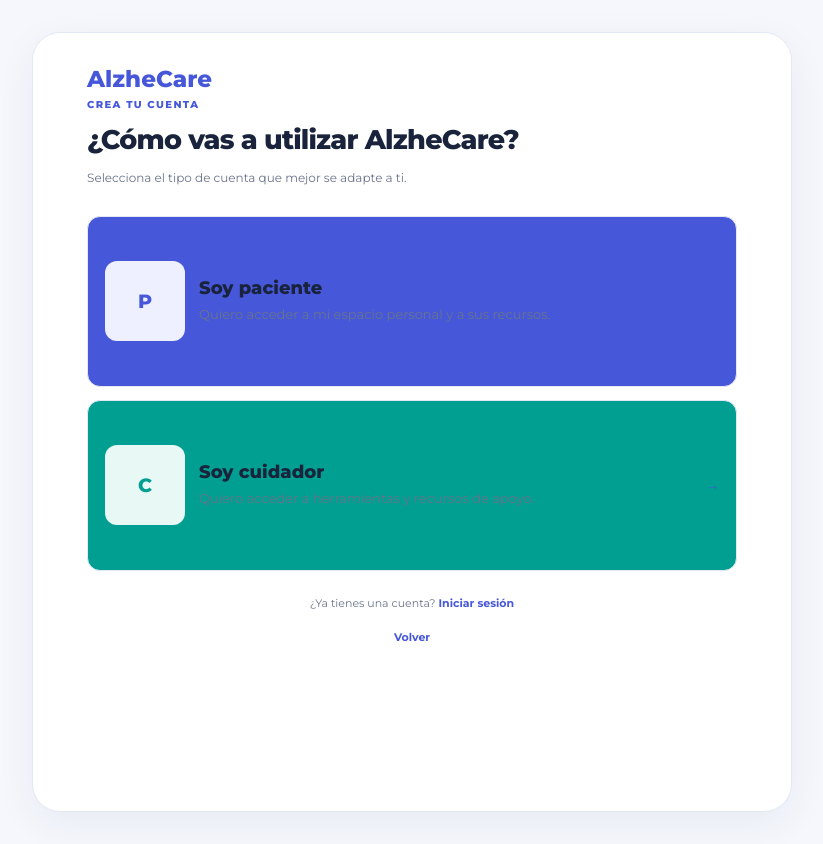
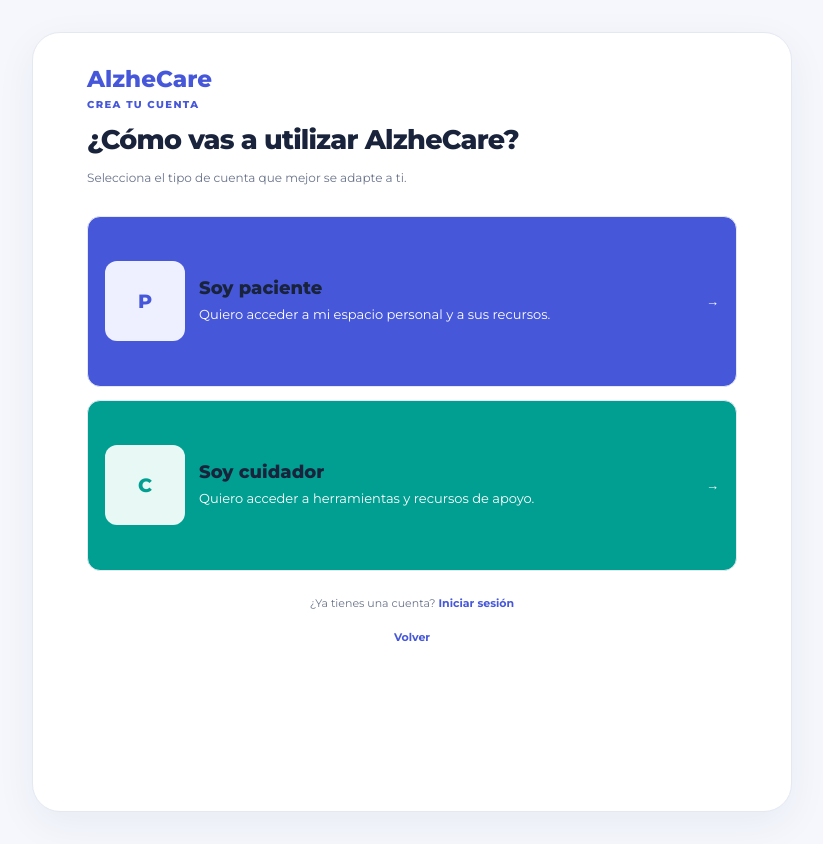
Before and after one commit to miguelangelraazaraujo-hub/AlzheCare, a React (Vite) app in the folder frontend/: page /registro in a window 1280 px wide. Shown: the whole page, without its empty margins (228-1051 px from the left). Built offline with nearby package versions, Linux system fonts and the light colour scheme; no server answers.

Commit message:
Nuevo color en index e integración en los estilos del Auth.css

```diff
--- a/frontend/src/index.css
+++ b/frontend/src/index.css
@@ -33,6 +33,7 @@
     --visual-personal: #eaf8f6;
     --icon: var(--search);
     --hover-back: #f5f6ff;
+    --roles-muted: var(--search)
 }
 
 [data-theme="dark"] {
@@ -57,6 +58,7 @@
     --visual-personal: #738683;
     --icon: #b9b3ce;
     --hover-back: #2a3a61;
+    --roles-muted: var(--muted);
 }
 
 * {
--- a/frontend/src/pages/auth/Auth.css
+++ b/frontend/src/pages/auth/Auth.css
@@ -244,13 +244,13 @@
 }
 
 .role-content>span {
-    color: var(--muted);
+    color: var(--roles-muted);
     font-size: 10px;
     line-height: 1.6;
 }
 
 .role-arrow {
-    color: var(--primary);
+    color: var(--roles-muted);
     font-size: 20px;
 }
 
```
